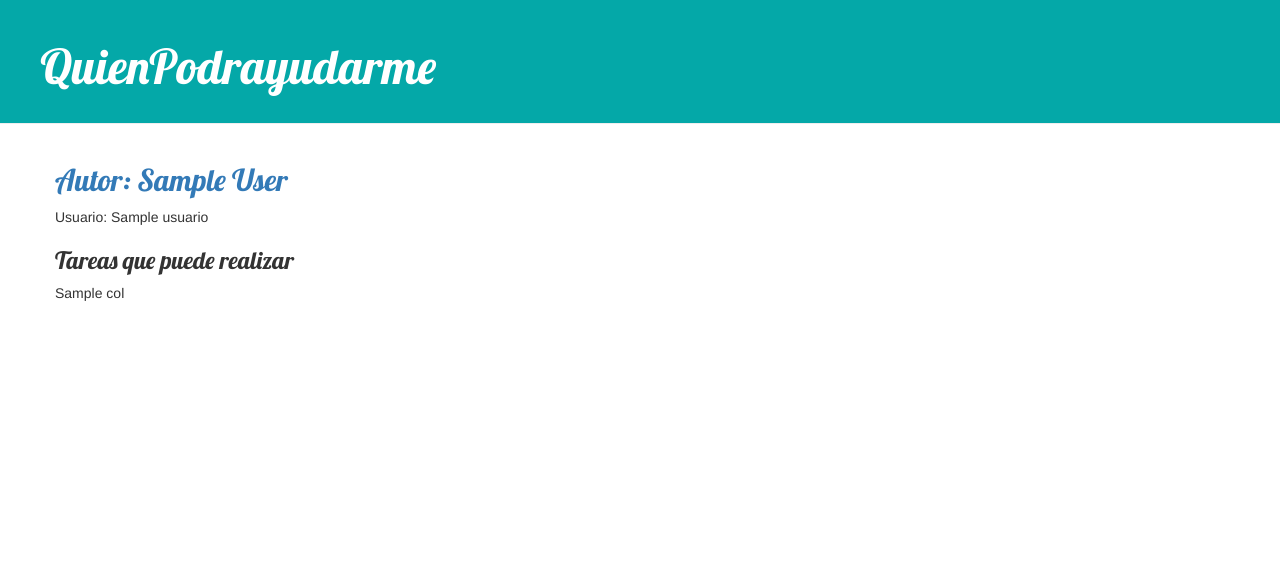
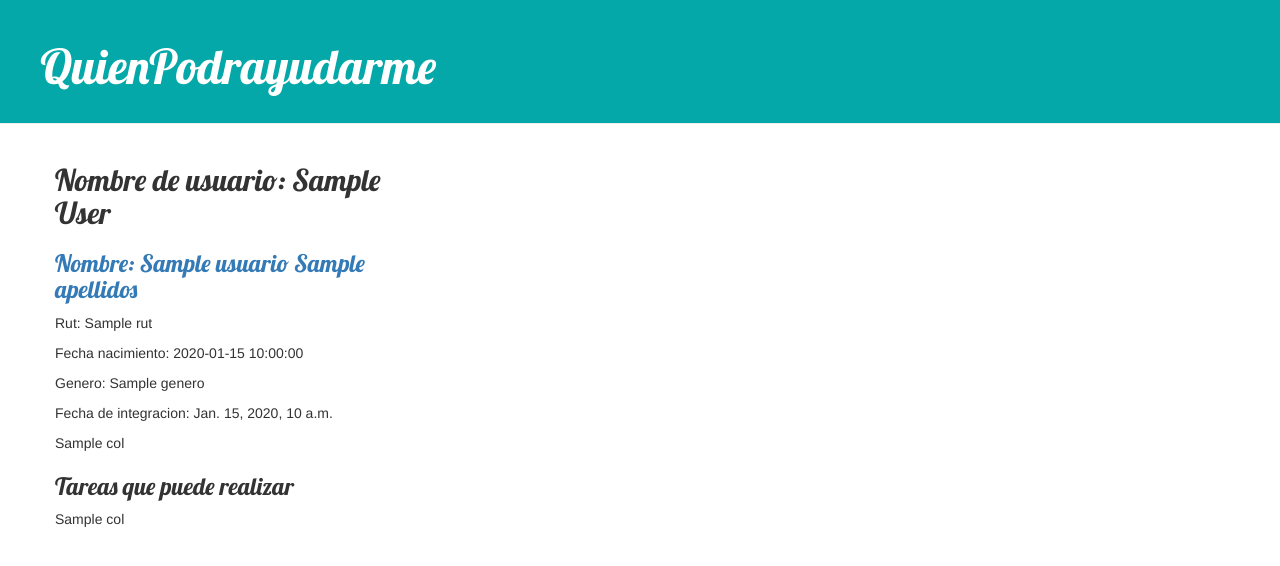
Before and after one commit to SebastianCSilva/quienpodrayudarme, a Django app: template panel_solicitudes/templates/maestros_lista.html in a window 1280 px wide. Shown: the top 566 px of the page. Run offline with Django 3.2, Linux system fonts and the light colour scheme; the template is opened without the code that fills it: most values are stand-ins (such as "Sample title", 1, 10 or a date in 2020); some libraries are stand-ins or nearby versions.

```diff
--- a/panel_solicitudes/templates/maestros_lista.html
+++ b/panel_solicitudes/templates/maestros_lista.html
@@ -6,8 +6,18 @@
     {% for maestro in maestros %}
         <div class="maestro">
 
-            <h2><a href="">Autor: {{ maestro.author }}</a></h2>
-            <p>Usuario: {{ maestro.usuario|linebreaksbr }}</p>
+            <h2>Nombre de usuario: {{ maestro.author }}</h2>
+            <h3> <a href="{% url 'maestro_solicitudes' pk=maestro.pk %}">Nombre: {{ maestro.usuario.nombre|linebreaksbr }} {{ maestro.usuario.apellidos|linebreaksbr }}</a></h3>
+            <p>Rut: {{ maestro.usuario.rut|linebreaksbr }}</p>
+            <p>Fecha nacimiento: {{ maestro.usuario.fecha_nacimiento|linebreaksbr }}</p>
+            <p>Genero: {{ maestro.usuario.genero|linebreaksbr }}</p>
+            <p>Fecha de integracion: {{ maestro.usuario.created_date }}</p>
+
+            {% for col in maestro.usuario.all %}
+
+                <td>{{ col }}</td>
+
+            {% endfor %}
 
             <h3>Tareas que puede realizar</h3>
 
--- a/panel_solicitudes/urls.py
+++ b/panel_solicitudes/urls.py
@@ -4,10 +4,14 @@ from . import views
 urlpatterns = [
     path('', views.home, name=''),
     path('home', views.home, name='home'),
-    path('maestros', views.maestros_lista, name='maestros_lista'),
     path('categorias', views.categorias_lista, name='categorias_lista'),
     path('registrar', views.registrar, name='registrar'),
     path('login', views.login_pagina, name='login'),
     path('logout', views.logout_usuario, name='logout'),
+    #
+    path('maestros/', views.maestros_lista, name='maestros_lista'),
+    path('maestro/<int:pk>/', views.maestro_solicitudes, name='maestro_solicitudes')
+    #path('maestros/<int:pk>/', views.maestro_solicitudes, name='maestro_solicitudes')
+
 
 ]
```
Also changed, not shown: panel_solicitudes/models.py (+4 -4 lines), panel_solicitudes/templates/maestro_solicitudes.html (added, +15 -0 lines), panel_solicitudes/views.py (+28 -5 lines), panel_solicitudes/migrations/0004_auto_20211110_0036.py (added), panel_solicitudes/templates/maestro_detalle.html (added).
